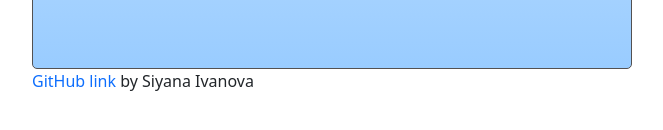
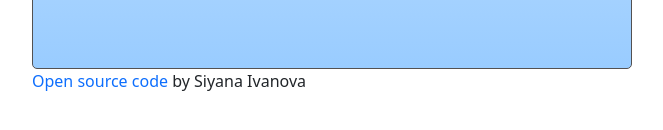
Before and after one commit to SiyanaNova/Siyana-s-project, a plain HTML site: page index.html in a window 1280 px wide. Shown: the part 436-566 px from the top of the page, without its empty margins (50-713 px from the left). Drawn offline with nearby package versions, Linux system fonts and the light colour scheme; no server answers.

Commit message:
fixed the github link

```diff
--- a/index.html
+++ b/index.html
@@ -57,7 +57,7 @@
       <div class="row weather-forecast" id="forecast">
    </div>
    </div>
-    <a href="https://github.com/SiyanaNova/Siyana-s-project">GitHub link</a> by Siyana Ivanova
+    <a href="https://github.com/SiyanaNova/Siyana-s-project" target="_blank">Open source code</a> by Siyana Ivanova
     <script src="index.js"></script>
   </body>
 </html>
```
